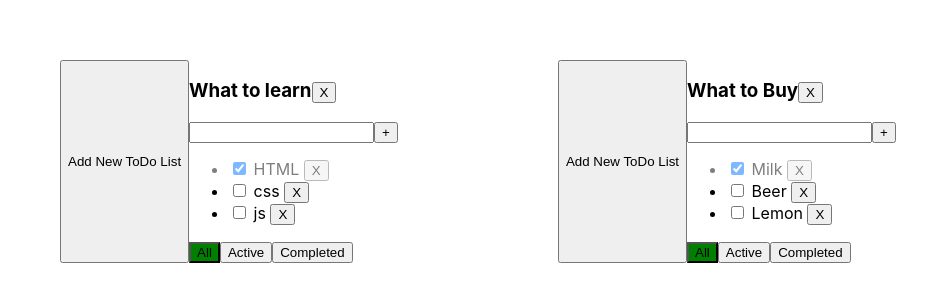
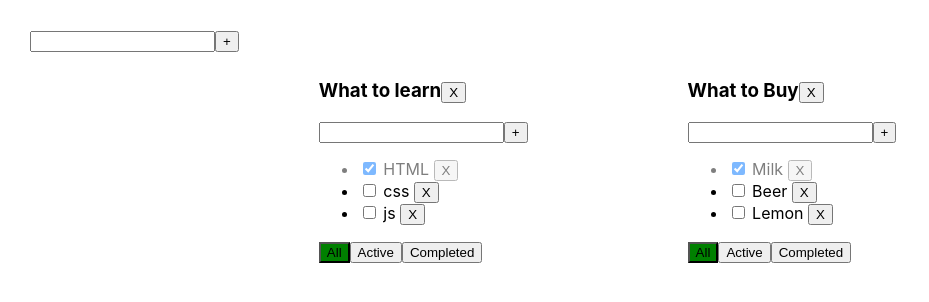
Before and after one commit to ArtemSorokin/ToDoList, a React (Create React App) app: page / in a window 1280 px wide. Shown: the top 302 px of the page, without its empty margins (0-929 px from the left). Built offline with nearby package versions, Linux system fonts and the light colour scheme.

Commit message:
Добавил форму для добавления

```diff
--- /dev/null
+++ b/src/AddFormForTodoList.tsx
@@ -0,0 +1,55 @@
+import React, {ChangeEvent, KeyboardEvent, useState} from 'react';
+
+ export type AddFormForTodoListPropsType = {
+   addItem:(title:string)=> void
+}
+
+
+
+const AddFormForTodoList = (props: AddFormForTodoListPropsType) => {
+    let [title, setTitle] = useState<string>('')
+    let [error, setError] = useState<boolean>(false)
+
+    const errorMessage = <div style={ {color: "red"} }> Title is Required </div>
+
+
+    // функции
+    const changeTitle = (e: ChangeEvent<HTMLInputElement>) => {
+        setTitle(e.currentTarget.value)
+        setError(false)
+    }
+
+    const changeTitleByBut = (e: KeyboardEvent<HTMLInputElement>)=> {
+        if(e.key === 'Enter'){
+            addTask()
+        }
+    }
+
+    const addTask = () => {
+        const trimedTitle = title.trim()
+        if(trimedTitle) {
+            props.addItem(trimedTitle)
+
+        } else {
+            setError(true)
+
+        }
+
+        setTitle('')
+    }
+
+    return (
+        <div>
+            <input
+                className={ error? 'errorInput': ''}
+                value={title}
+                onChange={changeTitle}
+                onKeyPress={changeTitleByBut}
+            />
+            <button onClick={addTask}>+</button>
+            {error && errorMessage}
+        </div>
+    );
+};
+
+export default AddFormForTodoList;
--- a/src/App.tsx
+++ b/src/App.tsx
@@ -1,7 +1,8 @@
-import React, { useState} from 'react';
+import React, {useState} from 'react';
 import './App.css';
 import {TodoList} from "./TodoList";
 import {v1} from "uuid";
+import AddFormForTodoList from "./AddFormForTodoList";
 
 
 export type TasksType = {
@@ -9,9 +10,8 @@ export type TasksType = {
     isDone: boolean
     title: string
 }
-
+//
 export type FilterValuesType = 'all' | 'active' | 'completed'
-
 
 export type TodolistType = {
     id: string
@@ -20,20 +20,19 @@ export type TodolistType = {
 }
 
 type TaskStateType = {
-    [key:string]: Array<TasksType>
+    [key: string]: Array<TasksType>
 }
 
+export default App;
 
-
-export default App;
 
 function App() {
     const todolistID_1 = v1()
     const todolistID_2 = v1()
 
     const [todolists, setTodolist] = useState<Array<TodolistType>>([
-        {id:todolistID_1 , title: 'What to learn', filter: 'all'},
-        {id: todolistID_2 , title: 'What to Buy', filter: 'all'}
+        {id: todolistID_1, title: 'What to learn', filter: 'all'},
+        {id: todolistID_2, title: 'What to Buy', filter: 'all'}
     ])
 
     const [tasks, setTasks] = useState<TaskStateType>({
@@ -50,8 +49,6 @@ function App() {
     })
 
 
-
-
     const changeFilterValue = (filter: FilterValuesType, todolistID: string) => {
         let newfilter = todolists.map(tl => tl.id === todolistID ? {...tl, filter: filter} : tl)
         setTodolist(newfilter)
@@ -63,7 +60,7 @@ function App() {
         setTasks(copyState)
 
     }
-
+    // добавление тасок в туду лист
     const addTask = (newTaskTitle: string, todolistID: string) => {
 
         const newTask: TasksType = {
@@ -73,10 +70,15 @@ function App() {
         copyState[todolistID] = [newTask, ...tasks[todolistID]] //8888888888888888888888888888888
         setTasks(copyState)
     }
-    const changeCheckStatus = (taskID: string, isDone: boolean, todolistID: string)=> {
+
+
+
+
+
+    const changeCheckStatus = (taskID: string, isDone: boolean, todolistID: string) => {
 
         const copyState = {...tasks}
-        copyState[todolistID] = tasks[todolistID].map( t=> t.id === taskID? {...t, isDone: isDone} : t)
+        copyState[todolistID] = tasks[todolistID].map(t => t.id === taskID ? {...t, isDone: isDone} : t)
         setTasks(copyState)
     }
 
@@ -91,34 +93,33 @@ function App() {
         }
     }
 
-    const removeTodoList  = (id:string)=> {
-        setTodolist(todolists.filter(tl => tl.id !== id)  )
+    const removeTodoList = (id: string) => {
+        setTodolist(todolists.filter(tl => tl.id !== id))
     }
+    // Добавлеине туду листа
+    const addToDoList = (newTitle: string) => {
 
-    const addToDoList = () => {
-
-       const  newToDo: TodolistType =  {
-           id:v1(),
-           title: 'New TO DO ',
+        const newToDo: TodolistType = {
+            id: v1(),
+            title: newTitle,
             filter: 'all'
         }
         setTodolist([...todolists, newToDo])
-        setTasks({...tasks, [newToDo.id]:[]})
+        setTasks({...tasks, [newToDo.id]: []})
 
     }
 
-    const todoListComponents = todolists.map( tl=>  {
+    const todoListComponents = todolists.map(tl => {
 
             const taskForRender = getTaskForRender(tl)
             return (
                 <div className="App">
-            <button onClick={addToDoList}> Add New ToDo List</button>
+                    {/*<button onClick={addToDoList}> Add New ToDo List</button>*/}
                     <TodoList
-
                         key={tl.id}
                         id={tl.id}
-
                         title={tl.title}
+                        //
                         tasks={taskForRender}
                         removeTask={removeTask}
                         changeFilterValue={changeFilterValue}
@@ -127,14 +128,12 @@ function App() {
                         changeCheckStatus={changeCheckStatus}
                         removeTodoList={removeTodoList}
 
-            /> </div>)
+                    /></div>)
         }
     )
-
-
-
     return (
         <div className="App">
+            <AddFormForTodoList addItem={addToDoList}/>
             {todoListComponents}
         </div>
     );
--- a/src/TodoList.tsx
+++ b/src/TodoList.tsx
@@ -1,5 +1,6 @@
 import React, {KeyboardEvent, ChangeEvent, useState} from "react";
 import {FilterValuesType, TasksType} from "./App";
+import AddFormForTodoList from "./AddFormForTodoList";
 
 
 
@@ -19,40 +20,16 @@ export type PropsType = {
 
 export function TodoList (props: PropsType) {
 
-    let [title, setTitle] = useState<string>('')
-    let [error, setError] = useState<boolean>(false)
 
-    const addTask = () => {
-        const trimedTitle = title.trim()
-        if(trimedTitle) {
-            props.addTask(trimedTitle, props.id)
-
-        } else {
-            setError(true)
-
-        }
-
-        setTitle('')
+    const addTask = (title: string) => {
+       props.addTask(title, props.id)   ////////////////////////////////
     }
-    const changeTitle = (e: ChangeEvent<HTMLInputElement>) => {
-        setTitle(e.currentTarget.value)
-        setError(false)
-    }
-    const changeTitleByBut = (e: KeyboardEvent<HTMLInputElement>)=> {
-        if(e.key === 'Enter'){
-            addTask()
-        }
-    }
-
 
 
     const activeFilterButton = (filter: FilterValuesType)=> props.filter === filter? 'activeFilterButton' : ''
     const setAllFilterValue = ()=>{props.changeFilterValue('all', props.id)}
     const setActiveFilterValue = ()=>{props.changeFilterValue('active', props.id)}
     const setCompletedFilterValue = ()=>{props.changeFilterValue('completed', props.id)}
-
-
-
 
 
     const taskJSX = props.tasks.map( task => {
@@ -77,23 +54,14 @@ return(
     )
 })
 
-    const errorMessage = <div style={ {color: "red"} }> Title is Required </div>
+
 
     return (
         <div>
             <h3> {props.title}
             <button onClick={ ()=>{props.removeTodoList(props.id) }  } >X</button>
             </h3>
-            <div>
-                <input
-                    className={ error? 'errorInput': ''}
-                    value={title}
-                    onChange={changeTitle}
-                    onKeyPress={changeTitleByBut}
-                />
-                <button onClick={addTask}>+</button>
-                {error && errorMessage}
-            </div>
+                  <AddFormForTodoList addItem={addTask}/>
             <ul>
                 {taskJSX}
             </ul>
```
Lines whose indentation alone changed are shown as unchanged.
